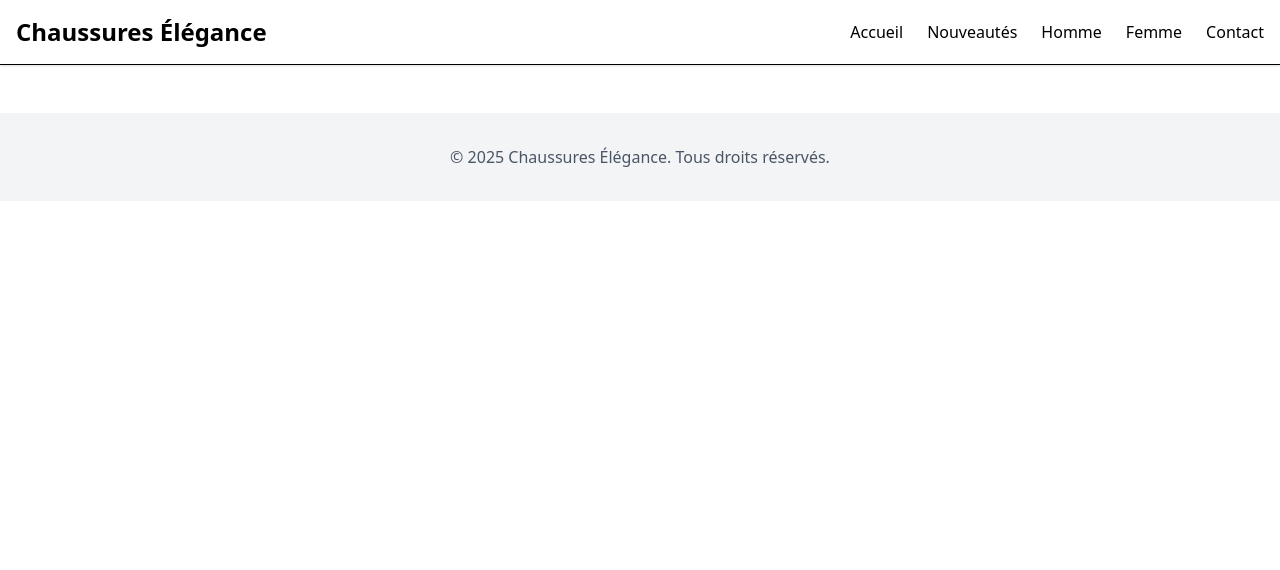
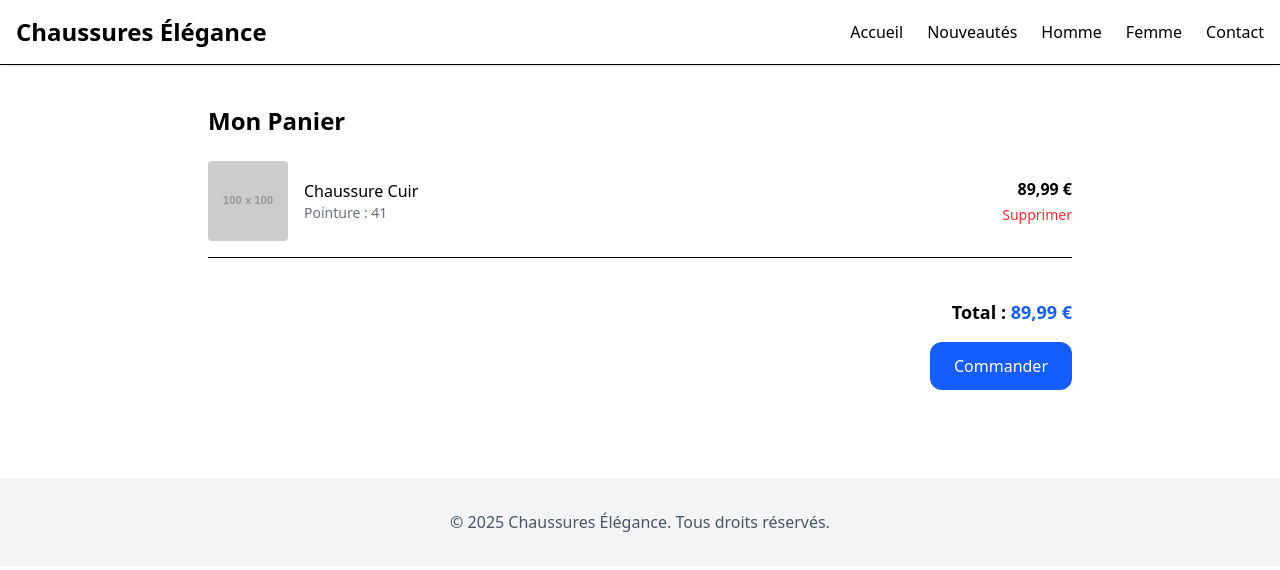
Before and after one commit to juroche42/app-vuejs, a Vue app: page /panier in a window 1280 px wide. Shown: the top 570 px of the page. Built offline with nearby package versions, Linux system fonts and the light colour scheme.

Commit message:
init: create panier view

```diff
--- a/src/router/index.js
+++ b/src/router/index.js
@@ -3,6 +3,7 @@ import HomeView from '../views/HomeView.vue'
 import ProductView from '@/views/ProductView.vue'
 import CategoryView from '@/views/CategoryView.vue'
 import CategoryContentView from '@/views/CategoryContentView.vue'
+import PanierView from '@/views/PanierView.vue'
 
 const router = createRouter({
   history: createWebHistory(import.meta.env.BASE_URL),
@@ -27,6 +28,11 @@ const router = createRouter({
       name: 'categoryContent',
       component: CategoryContentView,
     },
+    {
+      path: '/panier',
+      name: 'panier',
+      component: PanierView,
+    }
   ],
 })
 
--- /dev/null
+++ b/src/views/PanierView.vue
@@ -0,0 +1,35 @@
+<script setup>
+
+</script>
+
+<template>
+  <main class="max-w-4xl mx-auto px-4 py-10">
+    <h2 class="text-2xl font-bold mb-6">Mon Panier</h2>
+    <div class="space-y-6">
+      <!-- Article -->
+      <div class="flex items-center justify-between border-b pb-4">
+        <div class="flex items-center gap-4">
+          <img src="https://via.placeholder.com/100" class="w-20 h-20 object-cover rounded" alt="Produit">
+          <div>
+            <p class="font-medium">Chaussure Cuir</p>
+            <p class="text-gray-500 text-sm">Pointure : 41</p>
+          </div>
+        </div>
+        <div class="text-right">
+          <p class="font-bold">89,99 €</p>
+          <button class="text-red-500 text-sm hover:underline mt-1">Supprimer</button>
+        </div>
+      </div>
+
+      <!-- Résumé commande -->
+      <div class="text-right mt-10">
+        <p class="text-lg font-semibold">Total : <span class="text-blue-600">89,99 €</span></p>
+        <button class="mt-4 bg-blue-600 text-white px-6 py-3 rounded-xl hover:bg-blue-700 transition">Commander</button>
+      </div>
+    </div>
+  </main>
+</template>
+
+<style scoped>
+
+</style>
```
